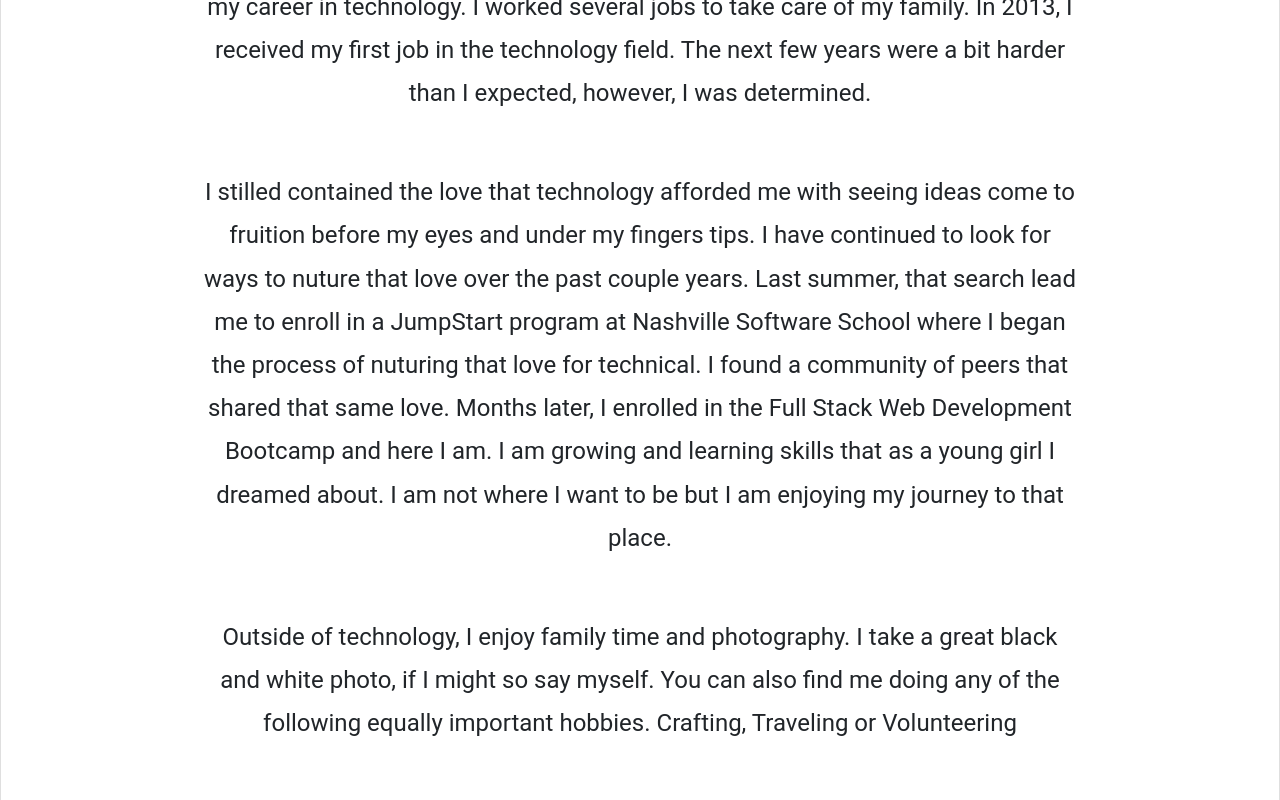
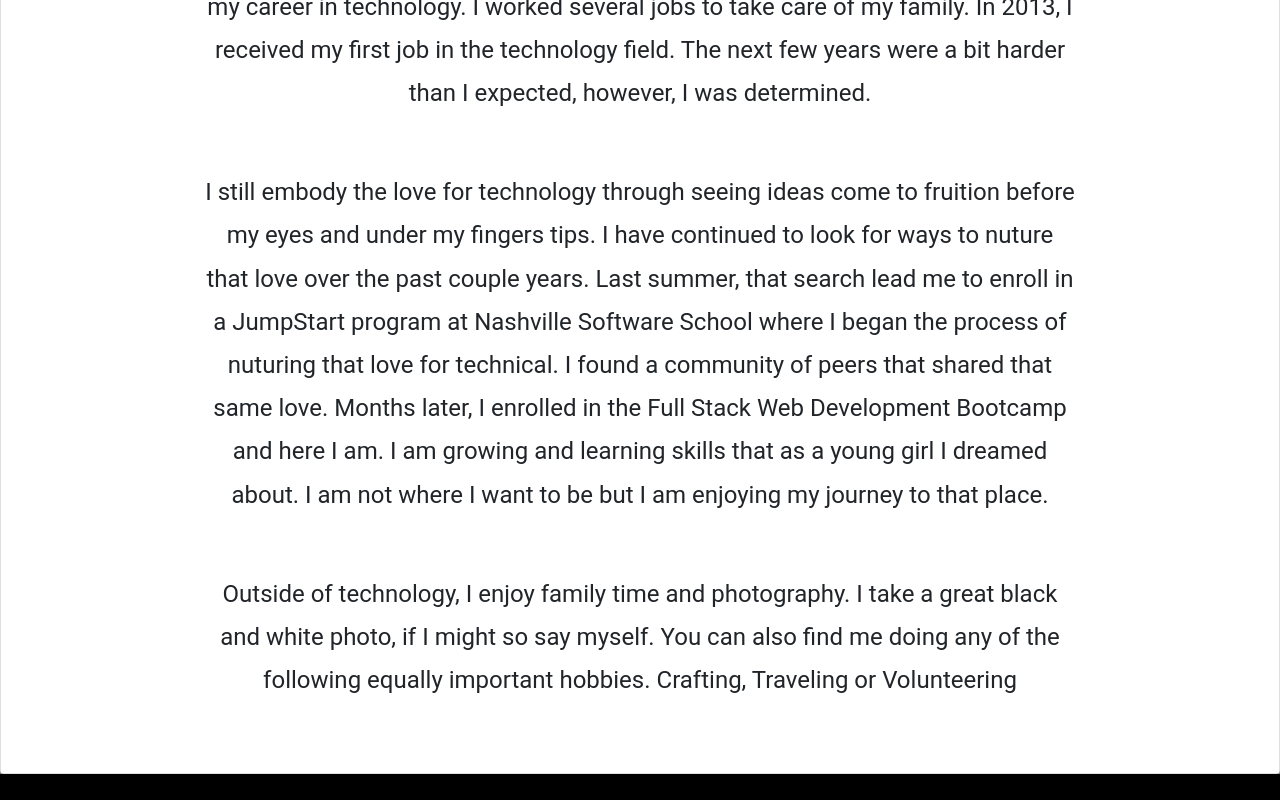
Before and after one commit to aleshakay/areed, a React (Create React App) app: page /About in a window 1280 px wide. Shown: the part 539-1339 px from the top of the page. After the commit the page ends 1313 px from the top, so only its background shows below. Built offline with nearby package versions, Linux system fonts and the light colour scheme; no server answers.

Commit message:
updated aboutus paragraph

```diff
--- a/src/components/shared/AboutUsCard/AboutUsCard.js
+++ b/src/components/shared/AboutUsCard/AboutUsCard.js
@@ -15,7 +15,7 @@ class AboutUsCard extends React.Component {
         text1={' My passion for technology started as an adoloscent when I received my first computer. I have been tinkering with technology in various forms since that day.\
          That passion led me to enroll at Middle Tennessee State University, where I graduated with a BA in Computer Information Systems. I did not immediately start my career in technology.\
           I worked several jobs to take care of my family. In 2013, I received my first job in the technology field.  The next few years were a bit harder than I expected, however, I was determined.'}
-        text2={'I stilled contained the love that technology afforded me with seeing ideas come to fruition before my eyes and under my fingers tips.\
+        text2={'I still embody the love for technology through seeing ideas come to fruition before my eyes and under my fingers tips.\
         I have continued to look for ways to nuture that love over the past couple years. Last summer, that search lead me to\
         enroll in a JumpStart program at Nashville Software School where I began the process of nuturing that love for technical. \
         I found a community of peers that shared that same love.  Months later, I enrolled in the Full Stack Web Development Bootcamp and here I am. I am growing and learning skills that as a young girl I dreamed about.  I am not where I want to be but I am enjoying my journey to that place.'}
```
